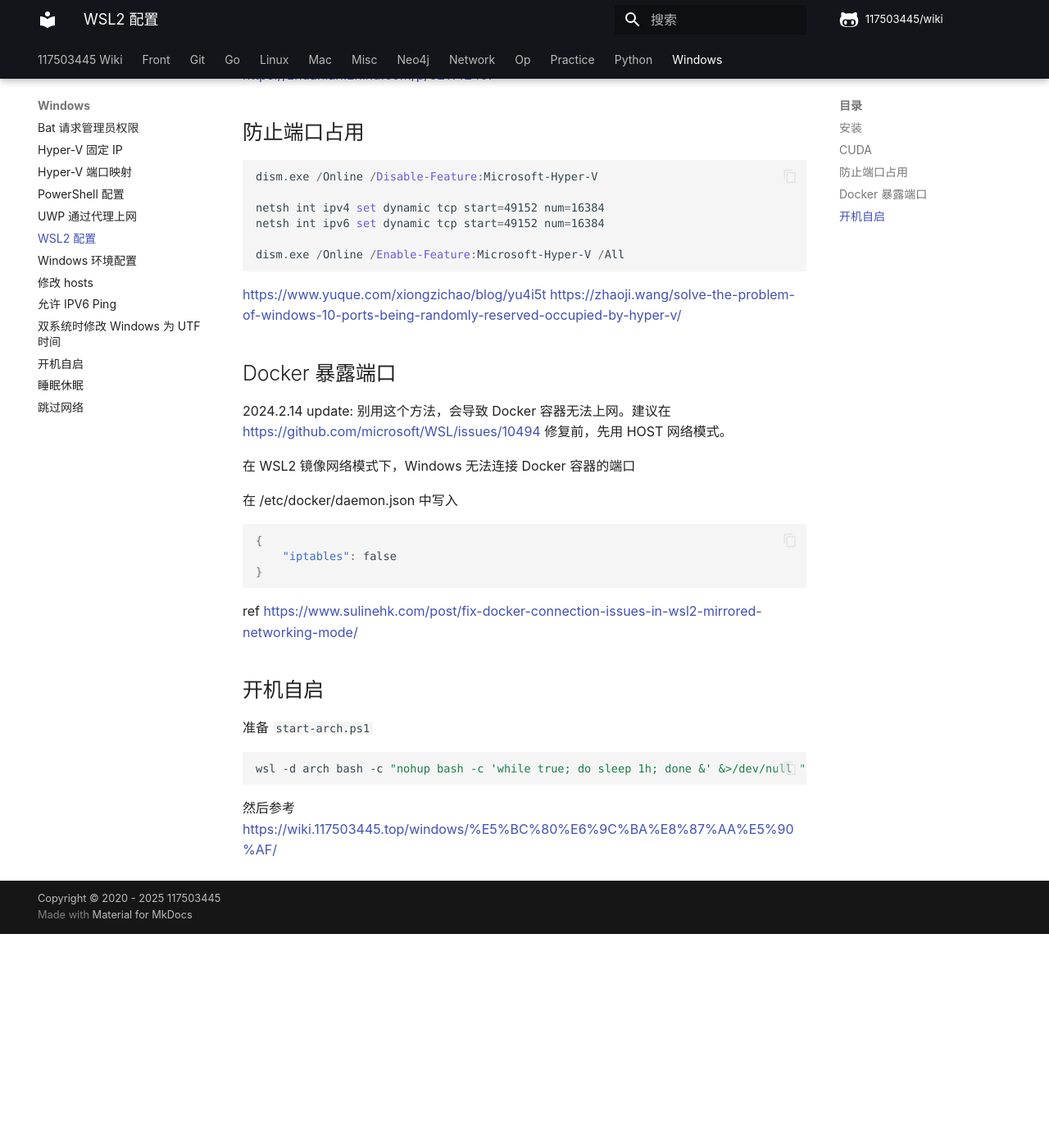
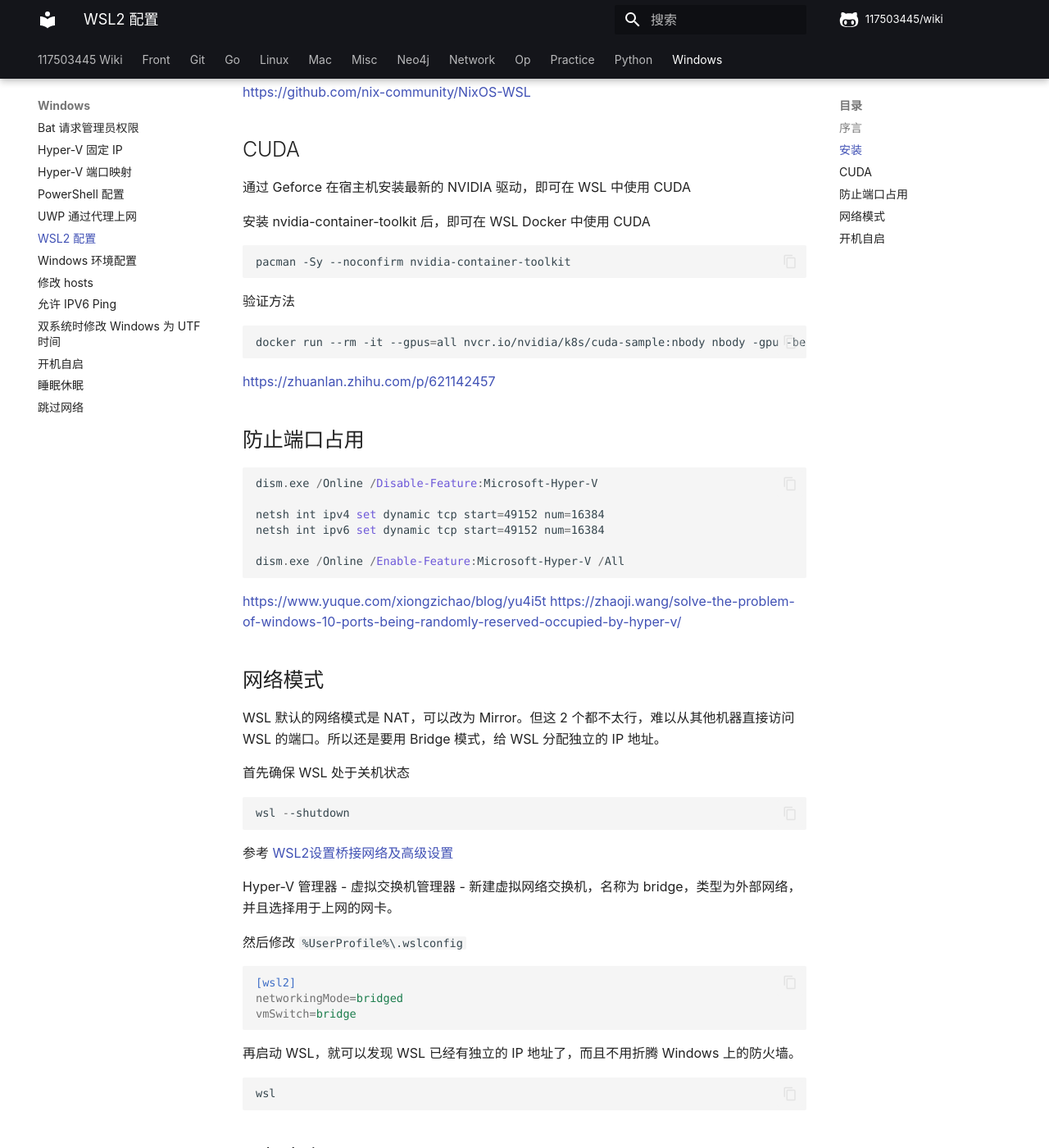
Before and after one commit to 117503445/wiki, an MkDocs documentation site: the page built from docs/windows/WSL2 配置.md, in a window 1280 px wide and 1400 px high, scrolled down 1324 px. Shown: the whole window at 82% size. Built offline with MkDocs 1.6.1 and Material for MkDocs 9.7.7, drawn with Linux system fonts in a browser that asks for light colours; comment, search, counter and statistics services are not loaded; before the commit the page ends 2463 px from its top, so only the background shows below that; some of the changed text lies outside the part shown.

Commit message:
wsl2
Signed-off-by: 117503445 <t117503445@gmail.com>

````diff
--- a/docs/windows/WSL2 配置.md
+++ b/docs/windows/WSL2 配置.md
@@ -1,4 +1,14 @@
 # WSL2 配置
+
+## 序言
+
+WSL2 是在 Windows 上使用 Linux 的技术。相比虚拟机，WSL2 具有以下难以替代的优点
+
+- 支持 CUDA
+- 直接对 Windows 的文件进行处理
+- 自动内存释放
+
+WSL2 的具体实现是微软魔改出一个 Linux 内核，然后在 Hyper-V 中运行。在复杂的开发过程中，WSL2 还是有玄学的兼容性问题。但是如果使用虚拟机，又很难支持 CUDA。所以建议 AI 相关的环境使用 WSL2，其他开发工作放在虚拟机里。
 
 ## 安装
 
@@ -19,12 +29,9 @@ wsl --status # should newest version
 在 `%UserProfile%\.wslconfig` 写入配置
 
 ```ini
-[wsl2]
-memory=96GB
-
 [experimental]
-autoMemoryReclaim=gradual
-sparseVhd=true
+autoMemoryReclaim=dropcache # 自动释放内存
+sparseVhd=true # 使用稀疏文件
 ```
 
 安装 Arch WSL
@@ -54,7 +64,11 @@ appendWindowsPath = false
 
 通过 Geforce 在宿主机安装最新的 NVIDIA 驱动，即可在 WSL 中使用 CUDA
 
-安装 [nvidia-container-toolkit](https://aur.archlinux.org/packages/nvidia-container-toolkit) 后，即可在 WSL Docker 中使用 CUDA
+安装 nvidia-container-toolkit 后，即可在 WSL Docker 中使用 CUDA
+
+```sh
+pacman -Sy --noconfirm nvidia-container-toolkit
+```
 
 验证方法
 
@@ -78,21 +92,33 @@ dism.exe /Online /Enable-Feature:Microsoft-Hyper-V /All
 <https://www.yuque.com/xiongzichao/blog/yu4i5t>
 <https://zhaoji.wang/solve-the-problem-of-windows-10-ports-being-randomly-reserved-occupied-by-hyper-v/>
 
-## Docker 暴露端口
+## 网络模式
 
-2024.2.14 update: 别用这个方法，会导致 Docker 容器无法上网。建议在 <https://github.com/microsoft/WSL/issues/10494> 修复前，先用 HOST 网络模式。
+WSL 默认的网络模式是 NAT，可以改为 Mirror。但这 2 个都不太行，难以从其他机器直接访问 WSL 的端口。所以还是要用 Bridge 模式，给 WSL 分配独立的 IP 地址。
 
-在 WSL2 镜像网络模式下，Windows 无法连接 Docker 容器的端口
+首先确保 WSL 处于关机状态
 
-在 /etc/docker/daemon.json 中写入
-
-```json
-{
-    "iptables": false
-}
+```powershell
+wsl --shutdown
 ```
 
-ref <https://www.sulinehk.com/post/fix-docker-connection-issues-in-wsl2-mirrored-networking-mode/>
+参考 [WSL2设置桥接网络及高级设置](http://www.ronnyz.top/2023/11/18/WSL2%E8%AE%BE%E7%BD%AE%E6%A1%A5%E6%8E%A5%E7%BD%91%E7%BB%9C%E5%8F%8A%E9%AB%98%E7%BA%A7%E8%AE%BE%E7%BD%AE/)
+
+Hyper-V 管理器 - 虚拟交换机管理器 - 新建虚拟网络交换机，名称为 bridge，类型为外部网络，并且选择用于上网的网卡。
+
+然后修改 `%UserProfile%\.wslconfig`
+
+```ini
+[wsl2]
+networkingMode=bridged
+vmSwitch=bridge
+```
+
+再启动 WSL，就可以发现 WSL 已经有独立的 IP 地址了，而且不用折腾 Windows 上的防火墙。
+
+```powershell
+wsl
+```
 
 ## 开机自启
 
````
Also changed, not shown: other parts of docs/windows/WSL2 配置.md (+4 -1 lines), docs/practice/驶离不可维护性漩涡-基于可复现性的 Homelab 运维方法.md (added, +96 -0 lines).
